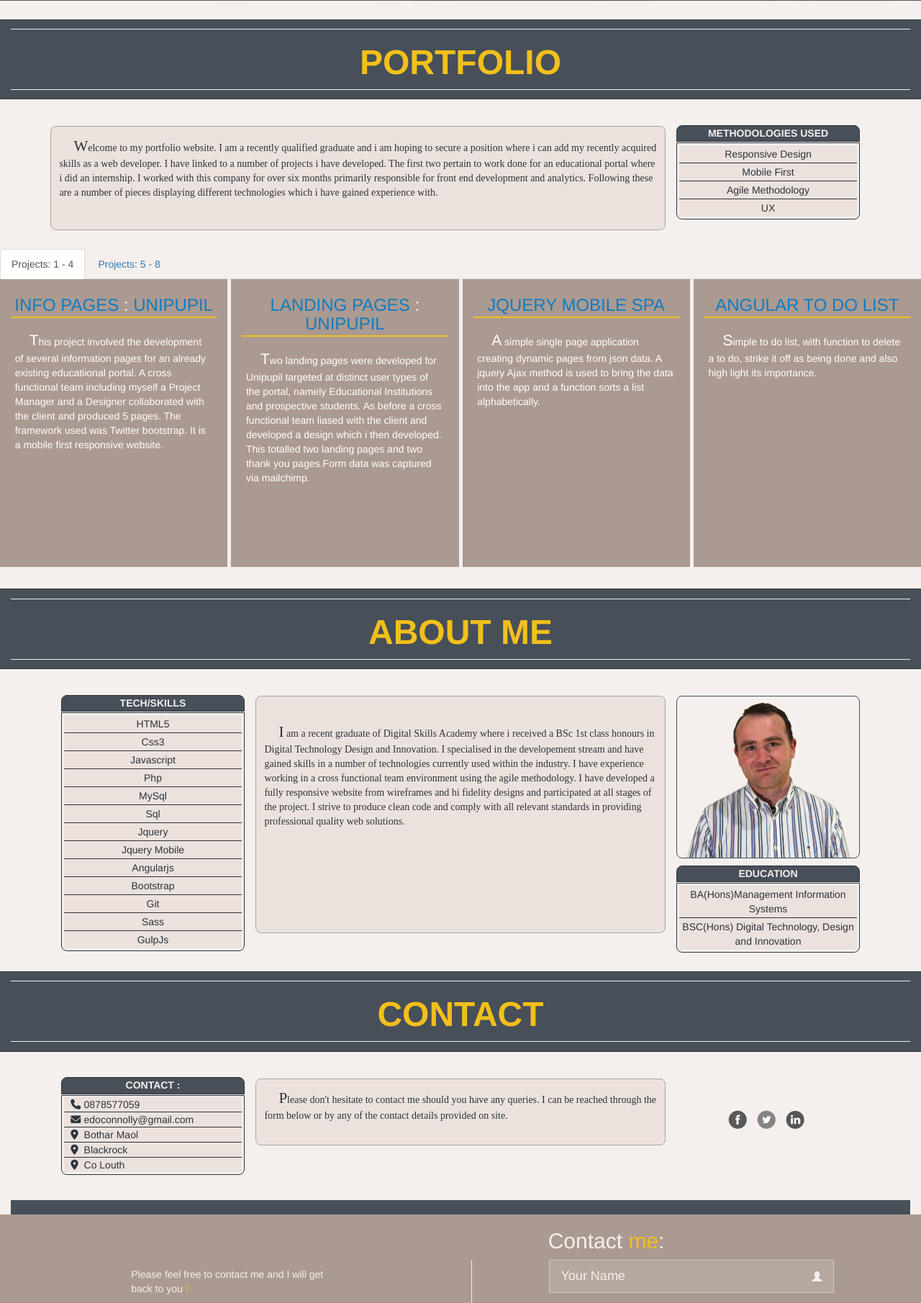
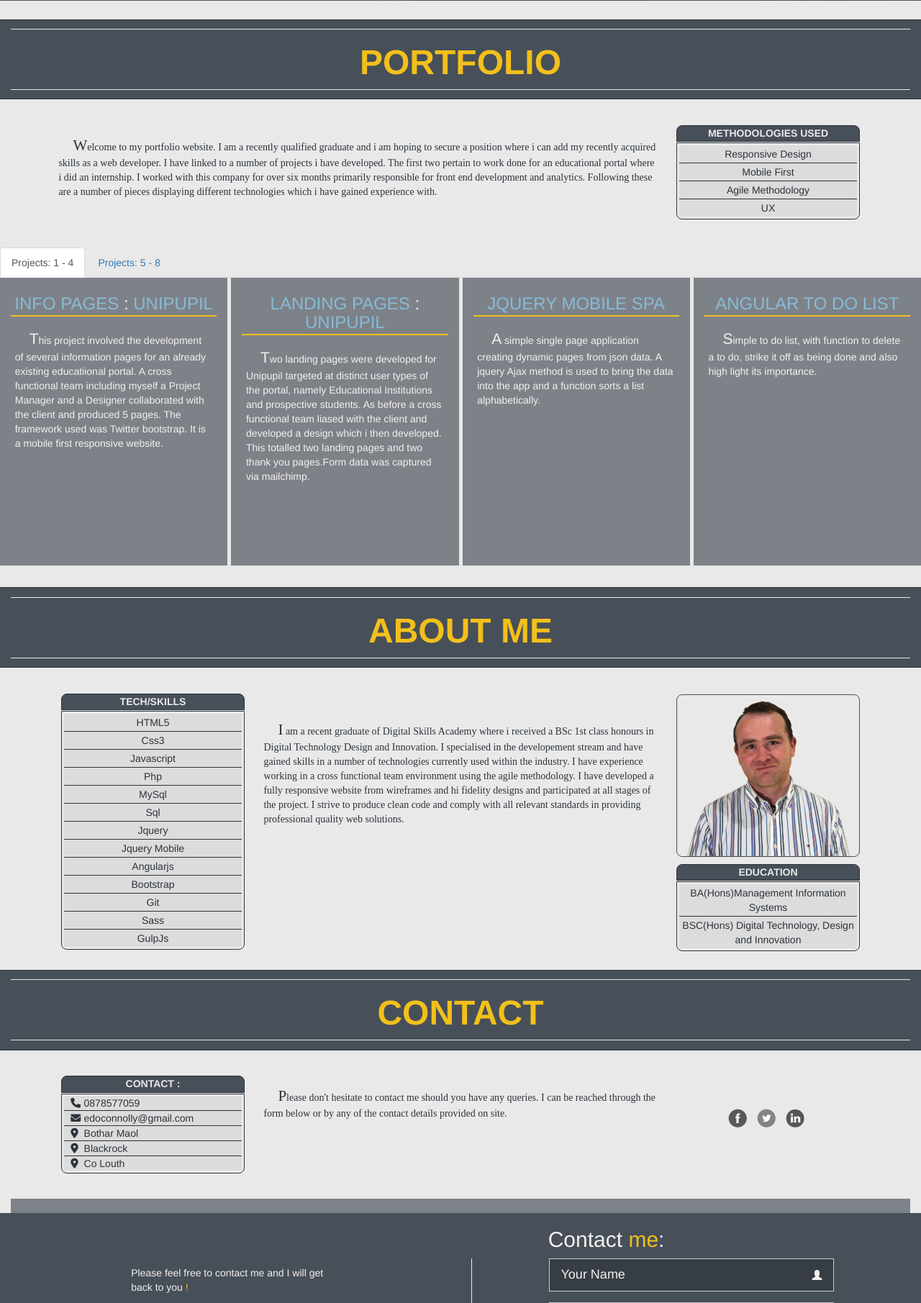
Before and after one commit to barophobe/portsite, a PHP site: page / in a window 1280 px wide. Shown: the part 799-2610 px from the top of the page at 72% size. Run offline with PHP 8.4, Linux system fonts and the light colour scheme; style sheets or scripts are compiled from the project's sources; some libraries are stand-ins or nearby versions; some web fonts are replaced.

Commit message:
removerd bkgrnd color from text

```diff
--- a/portfolio.css
+++ b/portfolio.css
@@ -10,11 +10,7 @@
   padding: 3% 1% 10% 1%;
   margin-top: 1%;
   text-indent: 20px;
-  font-family: raledev;
-  background-color: #ece2dd;
-  height: 100%;
-  border-radius: 8px;
-  border: 1px solid #A2A5A9; }
+  font-family: raledev; }
 
 .bio p:first-letter, .bio1 p:first-letter, .bioIntro p:first-letter {
   font-size: 150%; }
@@ -35,7 +31,7 @@
   margin-top: 1%; }
 
 body {
-  background-color: #f5f0ed; }
+  background-color: #e9e9e9; }
 
 .picBor {
   border: 1px solid #474F59;
@@ -55,7 +51,7 @@ body {
 .arrow_box {
   position: relative;
   background: #f5f0ed;
-  border: 4px solid #127cc0; }
+  border: 4px solid #88bbd6; }
 
 .arrow_box:after, .arrow_box:before {
   bottom: 100%;
@@ -75,14 +71,14 @@ body {
 
 .arrow_box:before {
   border-color: rgba(194, 225, 245, 0);
-  border-bottom-color: #127cc0;
+  border-bottom-color: #88bbd6;
   border-width: 36px;
   margin-left: -36px; }
 
 .arrow_boxDwn {
   position: relative;
   background: #f5f0ed;
-  border: 4px solid #127cc0; }
+  border: 4px solid #88bbd6; }
 
 .arrow_boxDwn:after, .arrow_boxDwn:before {
   top: 100%;
@@ -102,7 +98,7 @@ body {
 
 .arrow_boxDwn:before {
   border-color: rgba(194, 225, 245, 0);
-  border-top-color: #127cc0;
+  border-top-color: #88bbd6;
   border-width: 36px;
   margin-left: -36px; }
 
@@ -113,7 +109,7 @@ body {
   left: 0; }
 
 .ed, .ed1 {
-  background: #474F59;
+  background: #7D8289;
   text-align: center;
   color: #f5f0ed;
   margin-top: 2%; }
@@ -206,7 +202,7 @@ body {
   #hed {
     display: none; } }
 .bodyBkg {
-  background-color: #AB9A91; }
+  background-color: #474F59; }
 
 /*#57585a*/
 .ftBkg {
@@ -227,17 +223,17 @@ body {
   color: #f5f0ed; }
 
 textarea {
-  background-color: #b6a79f !important;
+  background-color: #373d45 !important;
   color: #f5f0ed !important;
   border-radius: 0 !important; }
 
 input[type="text"] {
-  background-color: #b6a79f !important;
+  background-color: #373d45 !important;
   color: #f5f0ed !important;
   border-radius: 0; }
 
 input[type="email"] {
-  background-color: #b6a79f !important;
+  background-color: #373d45 !important;
   color: #f5f0ed !important;
   border-radius: 0; }
 
@@ -363,9 +359,21 @@ textarea:-ms-input-placeholder {
   font-weight: bold;
   vertical-align: bottom; }
 
+h3.overHead3 {
+  text-transform: uppercase;
+  color: #88bbd6;
+  padding: 0 0 0 2%; }
+
+.portH {
+  color: #88bbd6;
+  padding: 1%;
+  text-align: center;
+  border-bottom: 2px solid #f2c01b;
+  text-transform: uppercase; }
+
 .projSum {
   padding: 2%;
-  color: white;
+  color: #f5f0ed;
   text-indent: 20px; }
 
 .projSum:first-letter {
@@ -380,7 +388,7 @@ textarea:-ms-input-placeholder {
   text-shadow: 2px 2px 2px rgba(45, 45, 45, 0.6);
   font-weight: bold;
   text-transform: uppercase;
-  border: 2px solid #127cc0;
+  border: 2px solid #88bbd6;
   padding: 1% 10% 1% 10%;
   margin-bottom: 2%;
   box-shadow: 5px 5px 5px #888888; }
@@ -427,8 +435,8 @@ textarea:-ms-input-placeholder {
 
 .headLines {
   margin: 1% 0 1% 0;
-  border-top: 1px solid #f5f0ed;
-  border-bottom: 1px solid #f5f0ed; }
+  border-top: 1px solid #e9e9e9;
+  border-bottom: 1px solid #e9e9e9; }
 
 .tabsCenter {
   margin: 0 auto; }
@@ -528,18 +536,6 @@ a.expand, a.expand1 {
 #effect-1 .img.hover .overlay {
   height: 100%; }
 
-h3.overHead3 {
-  text-transform: uppercase;
-  color: #127cc0;
-  padding: 0 0 0 2%; }
-
-.portH {
-  color: #127cc0;
-  padding: 1%;
-  text-align: center;
-  border-bottom: 2px solid #f2c01b;
-  text-transform: uppercase; }
-
 @media screen and (max-width: 840px) {
   #logo {
     max-width: 50%; }
@@ -693,16 +689,12 @@ h3.overHead3 {
   background: -o-radial-gradient(#f5f0ed, rgba(45, 45, 45, 0.6) 72%); }
 
 .effects .img {
+  background-color: #7D8289;
   /* Safari 4-5, Chrome 1-9 */
-  background: -webkit-gradient(radial, from(#AB9A91), to(#AB9A91));
   /* Safari 5.1, Chrome 10+ */
-  background: -webkit-radial-gradient(#AB9A91, #AB9A91 95%);
   /* Firefox 3.6+ */
-  background: -moz-radial-gradient(#AB9A91, #AB9A91 95%);
   /* IE 10 */
-  background: -ms-radial-gradient(#AB9A91, #AB9A91 95%);
-  /* Opera 11.10+ */
-  background: -o-radial-gradient(#AB9A91, #AB9A91 95%); }
+  /* Opera 11.10+ */ }
 
 .preshdw {
   box-shadow: 0px -8px 4px -4px #939393 inset; }
@@ -787,7 +779,7 @@ h3.overHead3 {
     transition: transform 0.3s; }
 
   .c-hamburger--rot.is-active {
-    background-color: #127cc0; }
+    background-color: #88bbd6; }
 
   .c-hamburger--rot.is-active span {
     transform: rotate(90deg); }
@@ -1008,7 +1000,7 @@ h3.overHead3 {
     transition: transform 0.3s; }
 
   .c-hamburger--rot.is-active {
-    background-color: #127cc0; }
+    background-color: #88bbd6; }
 
   .c-hamburger--rot.is-active span {
     transform: rotate(90deg); }
@@ -1229,7 +1221,7 @@ h3.overHead3 {
     transition: transform 0.3s; }
 
   .c-hamburger--rot.is-active {
-    background-color: #127cc0; }
+    background-color: #88bbd6; }
 
   .c-hamburger--rot.is-active span {
     transform: rotate(90deg); }
@@ -1314,7 +1306,7 @@ h3.overHead3 {
     left: 0;
     height: 56px;
     width: 234px;
-    border-bottom: 2px solid #127cc0;
+    border-bottom: 2px solid #88bbd6;
     background-color: transparent;
     -moz-animation-name: slideDiv;
     -moz-animation-iteration-count: 1;
@@ -1427,7 +1419,7 @@ div.bkGrnd {
   margin-top: 1px;
   text-indent: 0px; }
   .eduLst li {
-    background-color: #ece2dd;
+    background-color: gainsboro;
     border-bottom: 1px solid #2C333B;
     color: #2C333B;
     text-align: center;
@@ -1438,7 +1430,7 @@ div.bkGrnd {
 .edu h5, .edu1 h5, .edu2 h5 {
   background-color: #474F59;
   text-transform: uppercase;
-  color: #f5f0ed;
+  color: #e9e9e9;
   text-align: center;
   font-weight: bold;
   border: 1px solid #2C333B;
@@ -1485,7 +1477,7 @@ ul.cont {
     color: #2C333B;
     padding-left: 2em;
     border-bottom: 1px solid #2C333B;
-    background-color: #ece2dd; }
+    background-color: gainsboro; }
   ul.cont li:before {
     content: "\f041";
     /* FontAwesome Unicode */
--- a/portfolio.scss
+++ b/portfolio.scss
@@ -2,18 +2,18 @@
 $pink: #ffaaaa;
 $pinkT:  rgba(255,170,170, 0.2);
 $blueB: #6dadd5;
-$blueD: #127cc0;
+$blueD: #88bbd6;
 $yellow:#f2c01b;
 $white:#f5f0ed;
 $overlay: rgba(45,45,45,0.9);
 $overlayHd: rgba(45,45,45,0.6);
 $overlayT: rgba(45,45,45,0);
-$greyL:#AB9A91;
+$greyL:#474F59;
 $greyLT: rgba(192,192,192,0.3);
-$greyD:#AB9A91;
+$greyD:#474F59;
 $intTxt:#c0c0c0;
 $intHd:#cd0000;
-$bckGrnd:#f5f0ed;
+$bckGrnd:#e9e9e9;
 $nvy:#2B5486;
 $blue1:#A2A5A9;
 $blue2:#7D8289;
@@ -42,10 +42,10 @@ width:220px;
   margin-top: 1%;
   text-indent: 20px;
   font-family: raledev;
-  background-color:darken($bckGrnd,5%);
-  height:100%;
- border-radius:8px;
- border: 1px solid $blue1;
+  // background-color:darken($bckGrnd,5%);
+ //  height:100%;
+ // border-radius:8px;
+ // border: 1px solid $blue1;
 }
 .bio p:first-letter {
 
@@ -164,7 +164,7 @@ border-radius:8px;
 
 
 .ed{
-  background:$blue3;
+  background:$blue2;
   text-align: center;
   color:$white;
   margin-top: 2%;
@@ -315,20 +315,20 @@ border-radius:8px;
 
 
 textarea{
-    background-color:lighten($greyL,5%) !important;
+    background-color:darken($greyL,7%) !important;
     color: $white !important;
     border-radius: 0 !important;
 
 }
 
 input[type="text"]{
-background-color:lighten($greyL,5%) !important;
+background-color:darken($greyL,7%) !important;
 color: $white !important;
 border-radius: 0;
 
 }
 input[type="email"]{
-background-color:lighten($greyL,5%) !important;
+background-color:darken($greyL,7%) !important;
 color: $white !important;
 border-radius: 0;
 
@@ -500,12 +500,24 @@ color: $white !important;
   vertical-align: bottom;
 }
 
-
+ h3.overHead3  {
+  text-transform: uppercase;
+  color:$freshW;
+  padding: 0 0 0 2%;
+}
+
+.portH {
+color:$freshW;
+padding: 1%;
+text-align:center;
+border-bottom: 2px solid $yellow;
+ text-transform: uppercase;
+}
 
 
 .projSum {
   padding:2%;
-  color:white;
+  color:$white;
   text-indent: 20px;
 }
 .projSum:first-letter{
@@ -706,19 +718,7 @@ a.expand1 {
 
 
 
- h3.overHead3  {
-  text-transform: uppercase;
-  color:$blueD;
-  padding: 0 0 0 2%;
-}
-
-.portH {
-color:$blueD;
-padding: 1%;
-text-align:center;
-border-bottom: 2px solid $yellow;
- text-transform: uppercase;
-}
+
 @media screen and (max-width: 840px) {
   #logo {
     max-width: 50%; }
@@ -891,21 +891,21 @@ border-bottom: 2px solid $yellow;
 
 .effects .img {
 
-// background-color:darken($bckGrnd,30%);
+background-color:$blue2;
   /* Safari 4-5, Chrome 1-9 */
-  background: -webkit-gradient(radial, from($greyD), to($greyL));
+  // background: -webkit-gradient(radial, from($greyD), to($greyL));
 
   /* Safari 5.1, Chrome 10+ */
-  background: -webkit-radial-gradient( $greyL,$greyD  95%);
+  // background: -webkit-radial-gradient( $greyL,$greyD  95%);
 
   /* Firefox 3.6+ */
-  background: -moz-radial-gradient( $greyL,$greyD 95%);
+  // background: -moz-radial-gradient( $greyL,$greyD 95%);
 
   /* IE 10 */
-  background: -ms-radial-gradient( $greyL,$greyD  95%);
+  // background: -ms-radial-gradient( $greyL,$greyD  95%);
 
   /* Opera 11.10+ */
-  background: -o-radial-gradient( $greyL,$greyD  95%);
+  // background: -o-radial-gradient( $greyL,$greyD  95%);
 
 }
 
```
Also changed, not shown: 1 other file.
